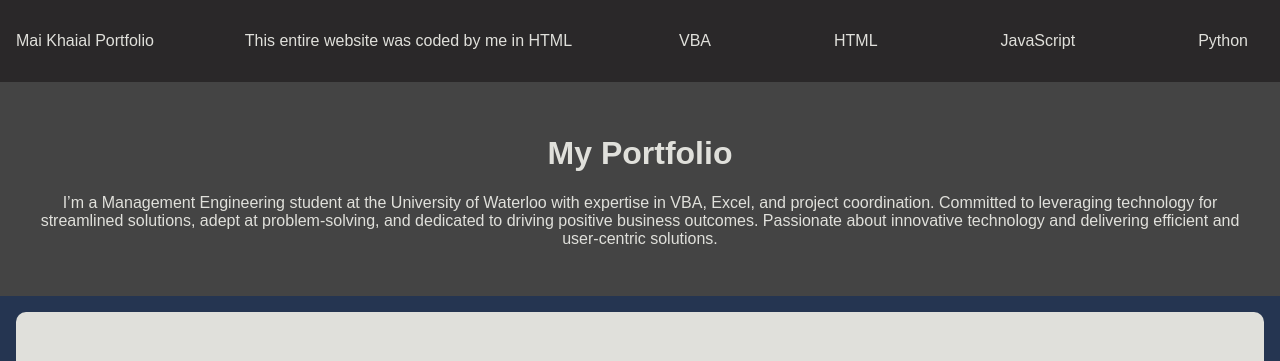
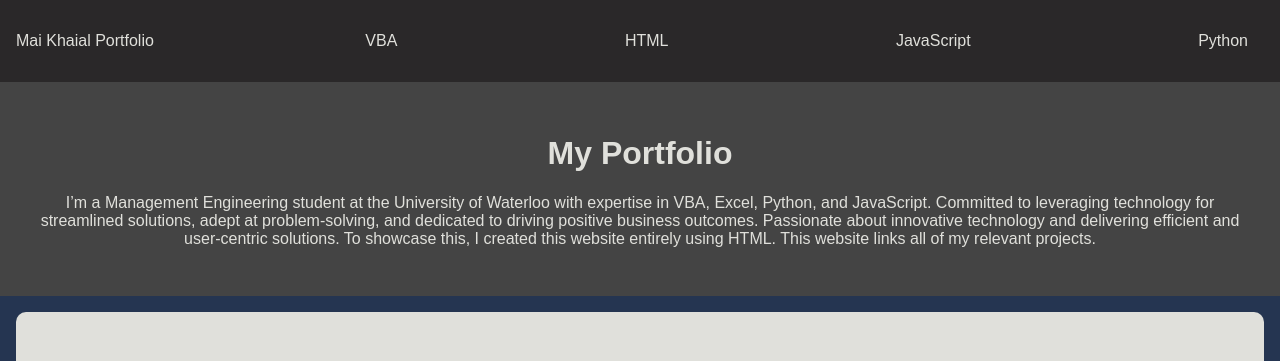
Before and after one commit to m2khaial/portfolio-website, a plain HTML site: page index.html in a window 1280 px wide. Shown: the top 361 px of the page. Drawn offline with Linux system fonts and the light colour scheme; a script that the page names is missing.

Commit message:
updated message

```diff
--- a/index.html
+++ b/index.html
@@ -11,7 +11,6 @@
     <nav>
         <ul>
             <li class="title_name">Mai Khaial Portfolio</li>
-            <li>This entire website was coded by me in HTML</li>
             <li><a href="#vba">VBA</a></li>
             <li><a href="#html">HTML</a></li>
             <li><a href="#javascript">JavaScript</a></li>
@@ -20,7 +19,7 @@
     </nav>
     <header>
         <h1>My Portfolio</h1>
-        <p>I’m a Management Engineering student at the University of Waterloo with expertise in VBA, Excel, and project coordination. Committed to leveraging technology for streamlined solutions, adept at problem-solving, and dedicated to driving positive business outcomes. Passionate about innovative technology and delivering efficient and user-centric solutions.</p>
+        <p>I’m a Management Engineering student at the University of Waterloo with expertise in VBA, Excel, Python, and JavaScript. Committed to leveraging technology for streamlined solutions, adept at problem-solving, and dedicated to driving positive business outcomes. Passionate about innovative technology and delivering efficient and user-centric solutions. To showcase this, I created this website entirely using HTML. This website links all of my relevant projects.</p>
     </header>
 
     <section id="vba">
```
